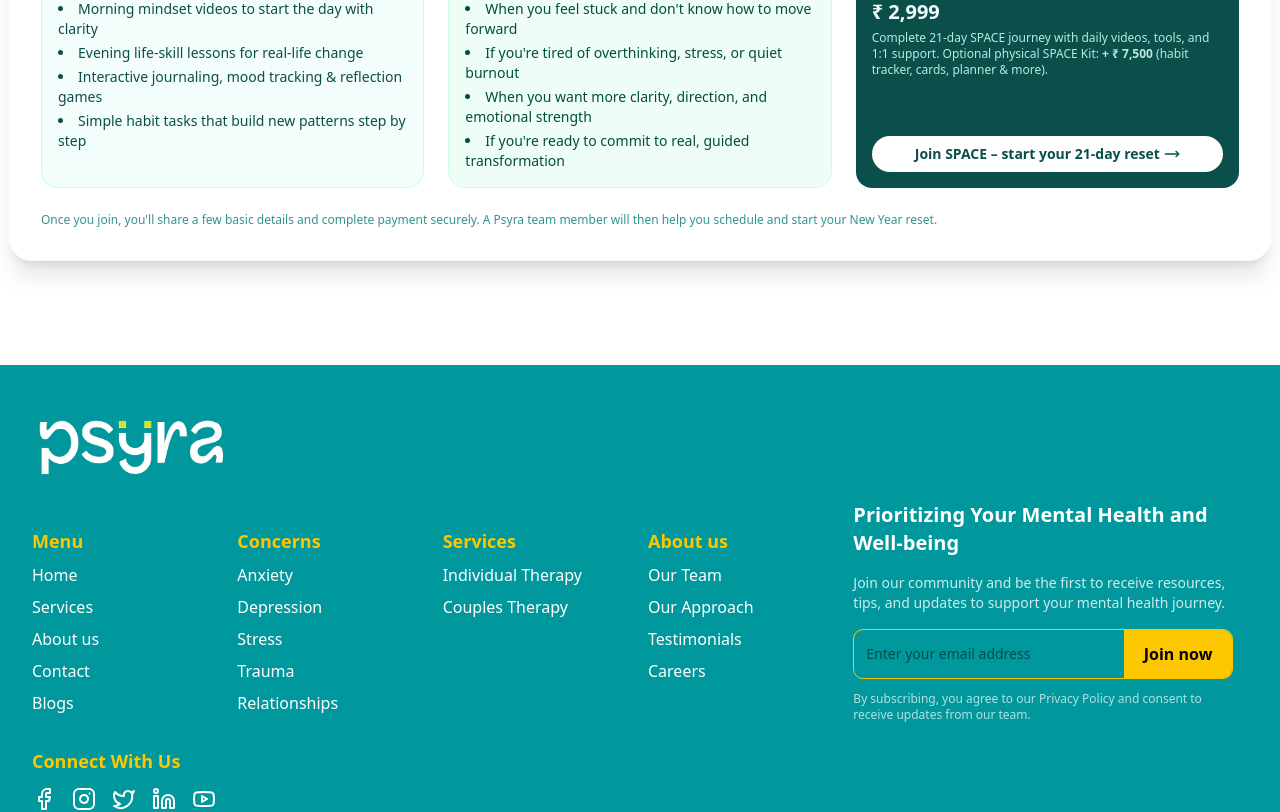
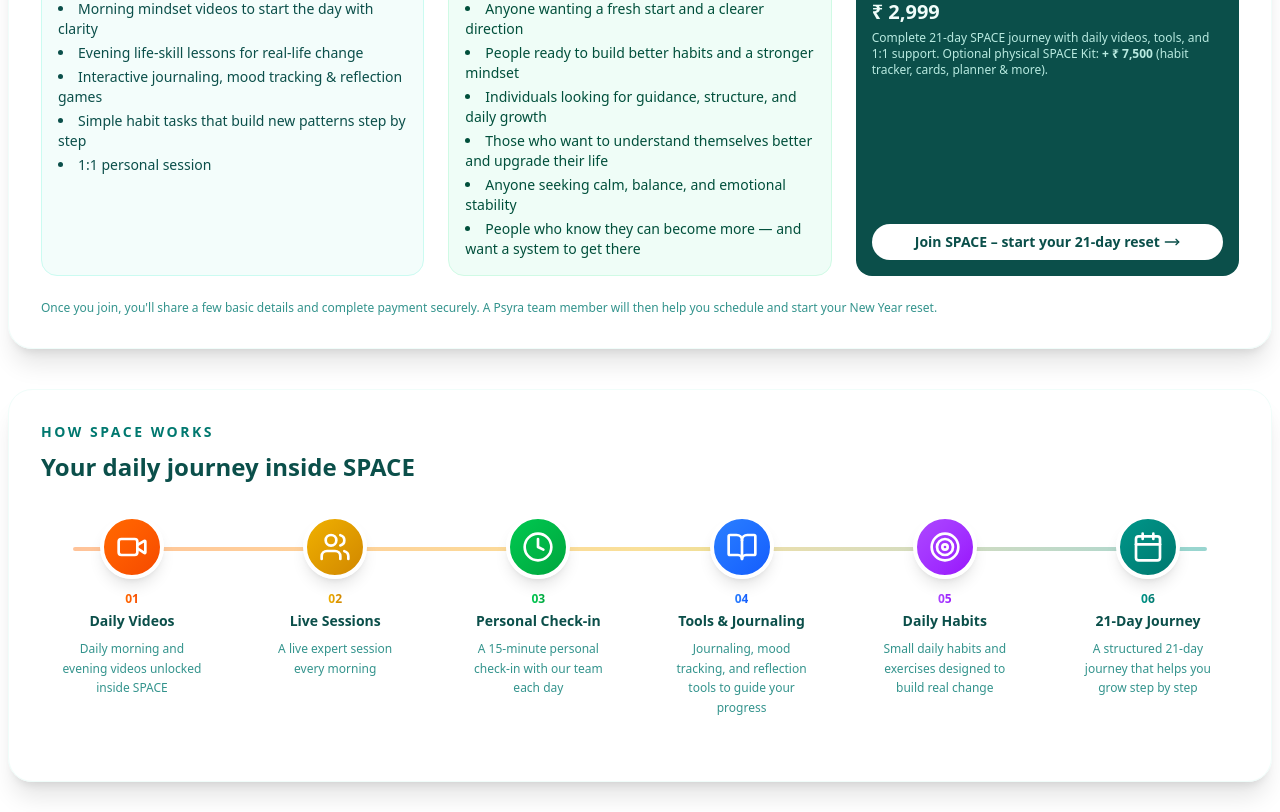
Before and after one commit to Sahal-Palayat/psyra-web, a Next.js app: page /new-year-reset in a window 1280 px wide. Shown: the part 560-1372 px from the top of the page. Built offline with nearby package versions, Linux system fonts and the light colour scheme; no server answers.

Commit message:
changes of UI

```diff
--- a/src/app/new-year-reset/page.tsx
+++ b/src/app/new-year-reset/page.tsx
@@ -3,6 +3,7 @@
 import React, { useState } from "react";
 import ProgramDetails from "@/components/NewYearReset/ProgramDetails";
 import ProgramPaymentForm from "@/components/NewYearReset/ProgramPaymentForm";
+import HowSpaceWorks from "@/components/NewYearReset/HowSpaceWorks";
 
 const NewYearResetPage = () => {
   const [isModalOpen, setIsModalOpen] = useState(false);
@@ -41,6 +42,9 @@ const NewYearResetPage = () => {
 
       <ProgramDetails onPrimaryCtaClick={openModal} />
 
+      {/* HOW SPACE WORKS Section - Roadmap */}
+      <HowSpaceWorks />
+
       {/* Modal Form */}
       <ProgramPaymentForm isOpen={isModalOpen} onClose={closeModal} />
     </main>
--- /dev/null
+++ b/src/components/NewYearReset/HowSpaceWorks.tsx
@@ -0,0 +1,164 @@
+import React from "react";
+import { Video, Users, Clock, BookOpen, Target, Calendar, Check } from "lucide-react";
+
+const HowSpaceWorks = () => {
+  const steps = [
+    {
+      number: "01",
+      title: "Daily Videos",
+      description: "Daily morning and evening videos unlocked inside SPACE",
+      icon: Video,
+      color: "from-orange-500 to-orange-600",
+      bgColor: "bg-orange-500",
+    },
+    {
+      number: "02",
+      title: "Live Sessions",
+      description: "A live expert session every morning",
+      icon: Users,
+      color: "from-yellow-500 to-yellow-600",
+      bgColor: "bg-yellow-500",
+    },
+    {
+      number: "03",
+      title: "Personal Check-in",
+      description: "A 15-minute personal check-in with our team each day",
+      icon: Clock,
+      color: "from-green-500 to-green-600",
+      bgColor: "bg-green-500",
+    },
+    {
+      number: "04",
+      title: "Tools & Journaling",
+      description: "Journaling, mood tracking, and reflection tools to guide your progress",
+      icon: BookOpen,
+      color: "from-blue-500 to-blue-600",
+      bgColor: "bg-blue-500",
+    },
+    {
+      number: "05",
+      title: "Daily Habits",
+      description: "Small daily habits and exercises designed to build real change",
+      icon: Target,
+      color: "from-purple-500 to-purple-600",
+      bgColor: "bg-purple-500",
+    },
+    {
+      number: "06",
+      title: "21-Day Journey",
+      description: "A structured 21-day journey that helps you grow step by step",
+      icon: Calendar,
+      color: "from-teal-600 to-teal-700",
+      bgColor: "bg-teal-600",
+    },
+  ];
+
+  return (
+    <section className="w-full mb-10 px-2">
+      <div className="bg-white/95 rounded-3xl shadow-xl border border-teal-50 px-5 py-6 md:px-8 md:py-8">
+        <p className="text-xs md:text-sm font-semibold tracking-[0.18em] uppercase text-teal-700 mb-2">
+          HOW SPACE WORKS
+        </p>
+        <h2 className="text-xl md:text-2xl font-bold text-teal-900 mb-6 md:mb-8 leading-snug">
+          Your daily journey inside SPACE
+        </h2>
+
+        {/* Desktop - Horizontal Stepper */}
+        <div className="hidden md:block">
+          <div className="relative pb-8">
+            {/* Horizontal Connector Line */}
+            <div className="absolute top-8 left-8 right-8 h-1 rounded-full bg-gradient-to-r from-orange-500 via-yellow-500 via-green-500 via-blue-500 via-purple-500 to-teal-600 opacity-40" />
+
+            {/* Steps Icons */}
+            <div className="flex justify-between items-start relative px-4">
+              {steps.map((step, index) => {
+                const Icon = step.icon;
+                return (
+                  <div
+                    key={index}
+                    className="flex flex-col items-center flex-1 max-w-[150px]"
+                  >
+                    {/* Step Icon */}
+                    <div
+                      className={`relative z-10 w-16 h-16 rounded-full bg-gradient-to-br ${step.color} flex items-center justify-center shadow-lg border-4 border-white transition-all hover:scale-110 mb-3`}
+                    >
+                      <Icon className="w-8 h-8 text-white" />
+                    </div>
+                    {/* Step Number */}
+                    <span
+                      className={`text-xs font-bold bg-gradient-to-r ${step.color} bg-clip-text text-transparent mb-1`}
+                    >
+                      {step.number}
+                    </span>
+                    {/* Step Title */}
+                    <h3 className="text-sm font-semibold text-teal-900 mb-2 text-center">
+                      {step.title}
+                    </h3>
+                    {/* Step Description */}
+                    <p className="text-xs text-teal-700/80 text-center leading-relaxed px-1">
+                      {step.description}
+                    </p>
+                  </div>
+                );
+              })}
+            </div>
+          </div>
+        </div>
+
+        {/* Mobile - Vertical Stepper */}
+        <div className="md:hidden">
+          <div className="relative pl-4">
+            {steps.map((step, index) => {
+              const Icon = step.icon;
+              const isLast = index === steps.length - 1;
+              const nextStep = !isLast ? steps[index + 1] : null;
+
+              return (
+                <div key={index} className="relative flex items-start pb-8">
+                  {/* Left side - Icon and Connector */}
+                  <div className="flex flex-col items-center mr-4 relative">
+                    {/* Step Icon */}
+                    <div
+                      className={`relative z-10 w-12 h-12 rounded-full bg-gradient-to-br ${step.color} flex items-center justify-center shadow-md border-2 border-white`}
+                    >
+                      <Icon className="w-5 h-5 text-white" />
+                    </div>
+                    {/* Connector Line with gradient */}
+                    {!isLast && nextStep && (
+                      <div
+                        className="absolute top-12 left-1/2 transform -translate-x-1/2 w-0.5 rounded-full"
+                        style={{
+                          height: "calc(100% - 0.5rem)",
+                          background: `linear-gradient(to bottom, ${step.bgColor}, ${nextStep.bgColor})`,
+                        }}
+                      />
+                    )}
+                  </div>
+
+                  {/* Right side - Content */}
+                  <div className="flex-1 pt-1">
+                    <div className="flex items-center gap-2 mb-1">
+                      <span
+                        className={`text-xs font-bold bg-gradient-to-r ${step.color} bg-clip-text text-transparent`}
+                      >
+                        {step.number}
+                      </span>
+                      <h3 className="text-sm font-semibold text-teal-900">
+                        {step.title}
+                      </h3>
+                    </div>
+                    <p className="text-xs text-teal-700/80 leading-relaxed">
+                      {step.description}
+                    </p>
+                  </div>
+                </div>
+              );
+            })}
+          </div>
+        </div>
+      </div>
+    </section>
+  );
+};
+
+export default HowSpaceWorks;
--- a/src/components/NewYearReset/ProgramDetails.tsx
+++ b/src/components/NewYearReset/ProgramDetails.tsx
@@ -5,7 +5,9 @@ interface ProgramDetailsProps {
   onPrimaryCtaClick?: () => void;
 }
 
-const ProgramDetails: React.FC<ProgramDetailsProps> = ({ onPrimaryCtaClick }) => {
+const ProgramDetails: React.FC<ProgramDetailsProps> = ({
+  onPrimaryCtaClick,
+}) => {
   return (
     <section className="w-full mb-10 px-2">
       <div className="bg-white/95 rounded-3xl shadow-xl border border-teal-50 px-5 py-6 md:px-8 md:py-8">
@@ -16,10 +18,10 @@ const ProgramDetails: React.FC<ProgramDetailsProps> = ({ onPrimaryCtaClick }) =>
           A space shaping the new you.
         </h1>
         <p className="text-sm md:text-base text-teal-800/90 mb-4">
-          SPACE is Psyra&apos;s structured 21-day life reset journey. With daily videos,
-          live sessions, 1:1 check-ins, and powerful self-reflection tools, you&apos;ll
-          clear mental clutter, reset habits, and step into a more grounded, intentional
-          version of yourself.
+          SPACE is Psyra&apos;s structured 21-day life reset journey. With daily
+          videos, live sessions, 1:1 check-ins, and powerful self-reflection
+          tools, you&apos;ll clear mental clutter, reset habits, and step into a
+          more grounded, intentional version of yourself.
         </p>
 
         <div className="grid md:grid-cols-3 gap-4 md:gap-6 mb-6">
@@ -30,8 +32,11 @@ const ProgramDetails: React.FC<ProgramDetailsProps> = ({ onPrimaryCtaClick }) =>
             <ul className="text-xs md:text-sm text-teal-900 space-y-1 list-disc list-inside">
               <li>Morning mindset videos to start the day with clarity</li>
               <li>Evening life-skill lessons for real-life change</li>
-              <li>Interactive journaling, mood tracking &amp; reflection games</li>
+              <li>
+                Interactive journaling, mood tracking &amp; reflection games
+              </li>
               <li>Simple habit tasks that build new patterns step by step</li>
+              <li>1:1 personal session</li>
             </ul>
           </div>
 
@@ -40,10 +45,16 @@ const ProgramDetails: React.FC<ProgramDetailsProps> = ({ onPrimaryCtaClick }) =>
               Who SPACE is for
             </p>
             <ul className="text-xs md:text-sm text-emerald-900 space-y-1 list-disc list-inside">
-              <li>When you feel stuck and don&apos;t know how to move forward</li>
-              <li>If you&apos;re tired of overthinking, stress, or quiet burnout</li>
-              <li>When you want more clarity, direction, and emotional strength</li>
-              <li>If you&apos;re ready to commit to real, guided transformation</li>
+              <li>Anyone wanting a fresh start and a clearer direction</li>
+              <li>People ready to build better habits and a stronger mindset</li>
+              <li>Individuals looking for guidance, structure, and daily growth</li>
+              <li>
+                Those who want to understand themselves better and upgrade their life
+              </li>
+              <li>Anyone seeking calm, balance, and emotional stability</li>
+              <li>
+                People who know they can become more — and want a system to get there
+              </li>
             </ul>
           </div>
 
@@ -54,8 +65,9 @@ const ProgramDetails: React.FC<ProgramDetailsProps> = ({ onPrimaryCtaClick }) =>
               </p>
               <p className="text-lg md:text-xl font-bold mb-1">₹ 2,999</p>
               <p className="text-[11px] md:text-xs text-teal-100/90">
-                Complete 21-day SPACE journey with daily videos, tools, and 1:1 support.
-                Optional physical SPACE Kit: <span className="font-semibold">+ ₹ 7,500</span>
+                Complete 21-day SPACE journey with daily videos, tools, and 1:1
+                support. Optional physical SPACE Kit:{" "}
+                <span className="font-semibold">+ ₹ 7,500</span>
                 &nbsp;(habit tracker, cards, planner &amp; more).
               </p>
             </div>
@@ -70,8 +82,9 @@ const ProgramDetails: React.FC<ProgramDetailsProps> = ({ onPrimaryCtaClick }) =>
         </div>
 
         <p className="text-[11px] md:text-xs text-teal-700/80">
-          Once you join, you&apos;ll share a few basic details and complete payment securely.
-          A Psyra team member will then help you schedule and start your New Year reset.
+          Once you join, you&apos;ll share a few basic details and complete
+          payment securely. A Psyra team member will then help you schedule and
+          start your New Year reset.
         </p>
       </div>
     </section>
```
Also changed, not shown: src/components/HeroDesktop.tsx (+6 -4 lines), src/components/NewYearReset/ProgramPaymentForm.tsx (+4 -30 lines).
